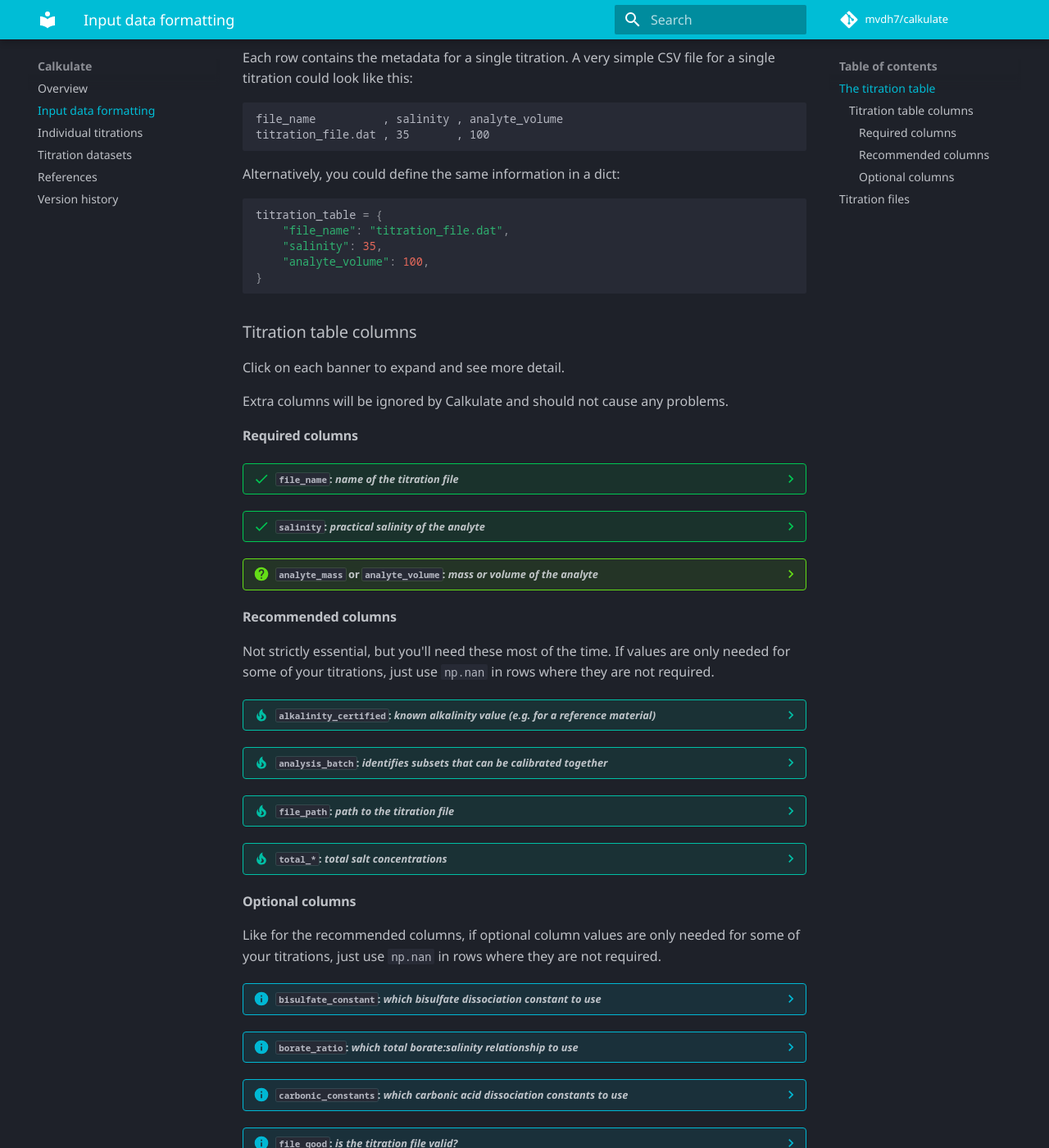
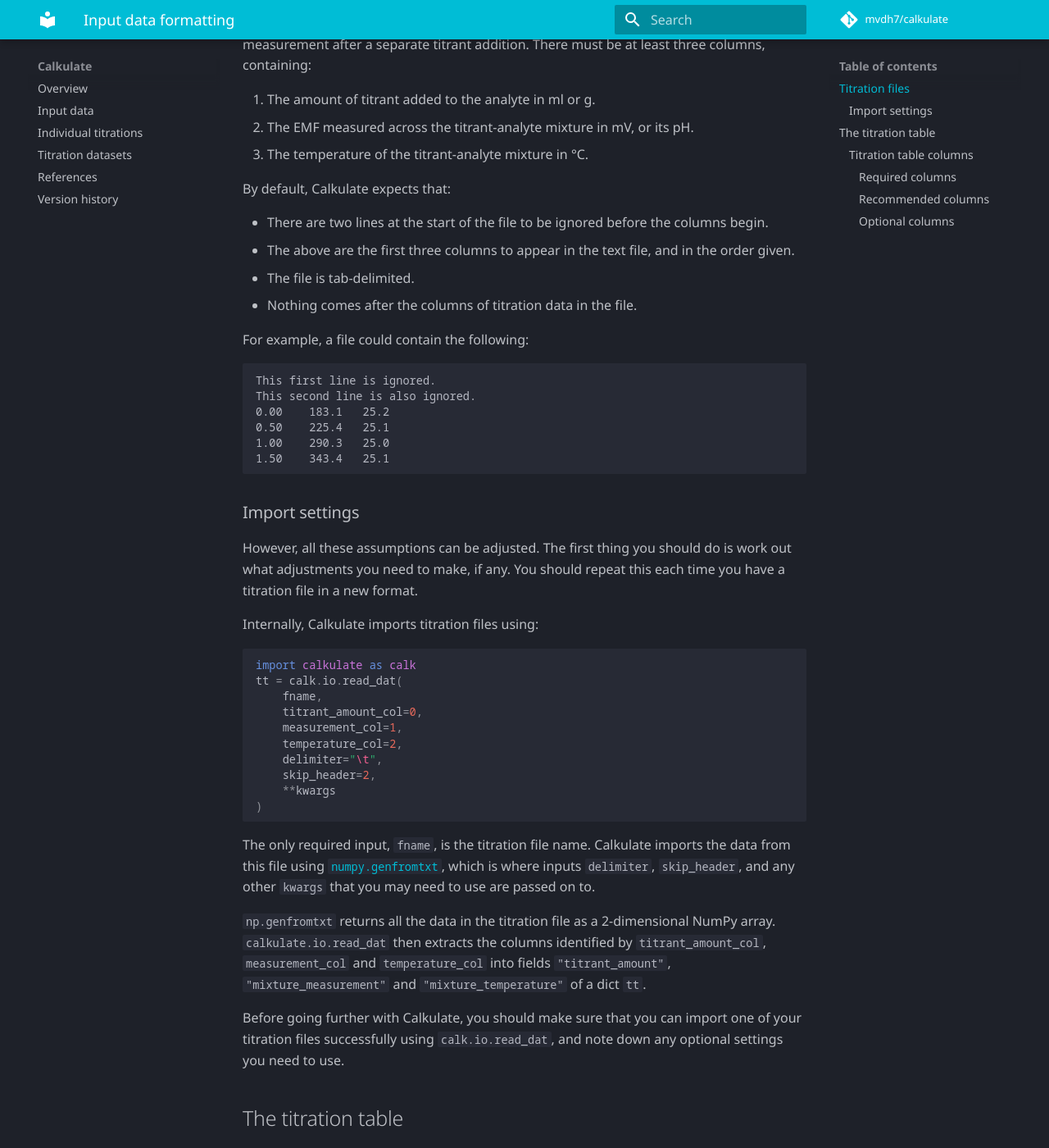
Before and after one commit to mvdh7/calkulate, an MkDocs documentation site: the page built from docs/inputs.md, in a window 1280 px wide and 1400 px high, scrolled down 448 px. Shown: the whole window at 82% size. Built offline with MkDocs 1.6.1 and Material for MkDocs 9.7.7, drawn with Linux system fonts in a browser that asks for light colours; comment, search, counter and statistics services are not loaded; some of the changed text lies outside the part shown.

Commit message:
Titration file formatting notes

```diff
--- a/docs/inputs.md
+++ b/docs/inputs.md
@@ -1,11 +1,59 @@
 # Input data formatting
 
-To work with a dataset of multiple titrations you need to provide two things:
+To work with titration data in Calkulate you need to provide two things:
 
-  1.  A [**titration table**](#the-titration-table): the metadata for each titration.
-  2.  The [**titration files**](#titration-files): a text file for each titration containing the measurements.
+  1.  The [**titration file(s)**](#titration-files): a text file for each titration containing the measurements.
+  2.  A [**titration table**](#the-titration-table): the metadata for each titration.
 
 Even if you are only using data from a single titration, you still need to make a single-row titration table to work with it in Calkulate.
+
+## Titration files
+
+Each titration file is a text file containing the measurements of the solution carried out during a titration.  The file should contain data in columns, where each row represents a measurement after a separate titrant addition.  There must be at least three columns, containing:
+
+  1. The amount of titrant added to the analyte in ml or g.
+  2. The EMF measured across the titrant-analyte mixture in mV, or its pH.
+  3. The temperature of the titrant-analyte mixture in °C.
+
+By default, Calkulate expects that:
+
+  * There are two lines at the start of the file to be ignored before the columns begin.
+  * The above are the first three columns to appear in the text file, and in the order given.
+  * The file is tab-delimited.
+  * Nothing comes after the columns of titration data in the file.
+
+For example, a file could contain the following:
+
+    This first line is ignored.
+    This second line is also ignored.
+    0.00    183.1   25.2
+    0.50    225.4   25.1
+    1.00    290.3   25.0
+    1.50    343.4   25.1
+
+### Import settings
+
+However, all these assumptions can be adjusted.  The first thing you should do is work out what adjustments you need to make, if any.  You should repeat this each time you have a titration file in a new format.
+
+Internally, Calkulate imports titration files using:
+
+    :::python
+    import calkulate as calk
+    tt = calk.io.read_dat(
+        fname,
+        titrant_amount_col=0,
+        measurement_col=1,
+        temperature_col=2,
+        delimiter="\t",
+        skip_header=2,
+        **kwargs
+    )
+
+The only required input, `fname`, is the titration file name.  Calkulate imports the data from this file using [`numpy.genfromtxt`](), which is where inputs `delimiter`, `skip_header`, and any other `kwargs` that you may need to use are passed on to.
+
+`np.genfromtxt` returns all the data in the titration file as a 2-dimensional NumPy array.  `calkulate.io.read_dat` then extracts the columns identified by `titrant_amount_col`, `measurement_col` and `temperature_col` into fields `"titrant_amount"`, `"mixture_measurement"` and `"mixture_temperature"` of a dict `tt`.
+
+Before going further with Calkulate, you should make sure that you can import one of your titration files successfully using `calk.io.read_dat`, and note down any optional settings you need to use.
 
 ## The titration table
 
--- a/mkdocs.yml
+++ b/mkdocs.yml
@@ -9,7 +9,7 @@ repo_url: https://github.com/mvdh7/calkulate
 
 nav:
   - Overview: index.md
-  - Input data formatting: inputs.md
+  - Input data: files.md
   - Individual titrations: titrations.md
   - Titration datasets: datasets.md
   - References: references.md
```
Also changed, not shown: other parts of docs/inputs.md (+0 -26 lines), docs/index.md (+3 -2 lines).
